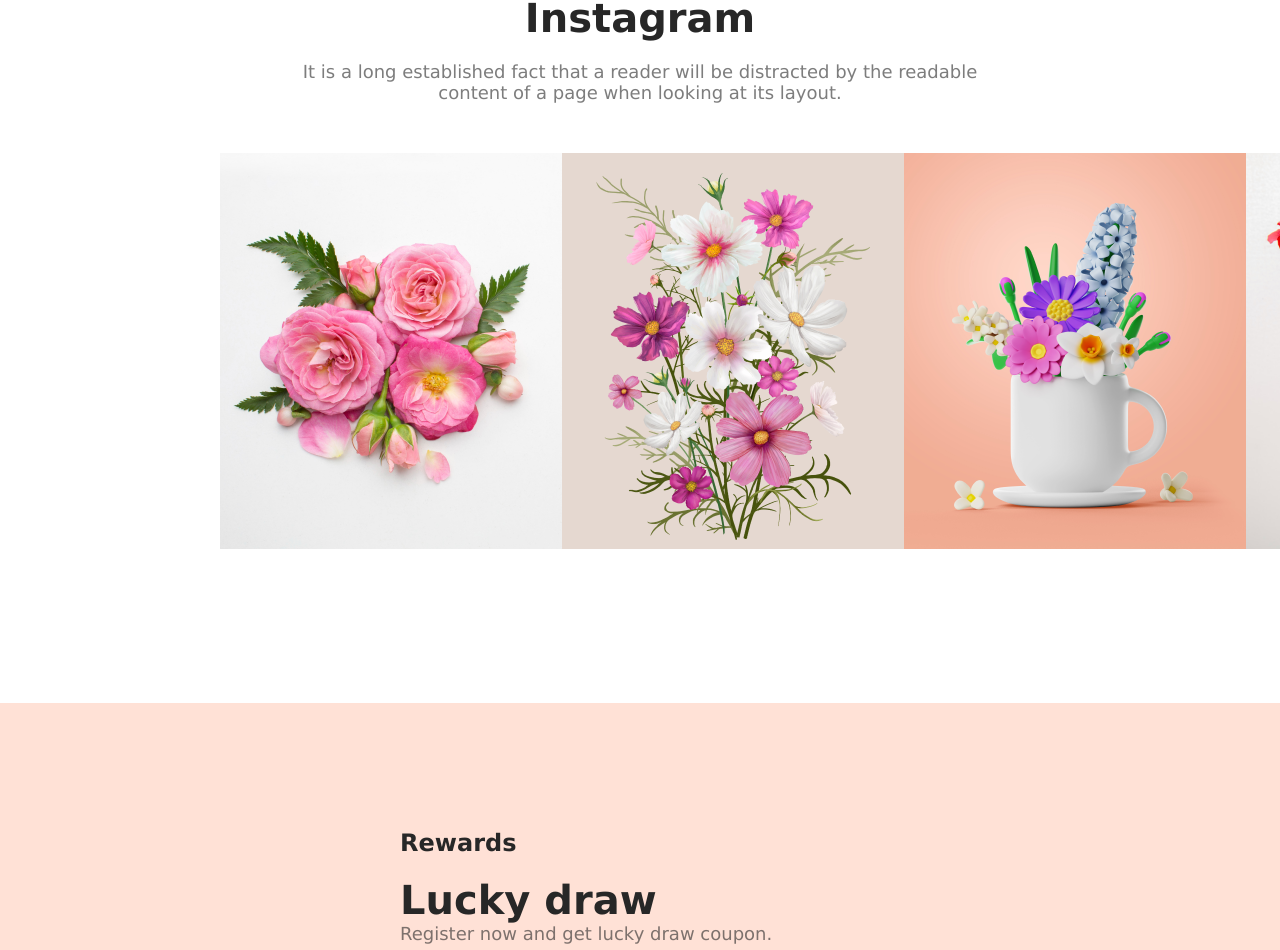
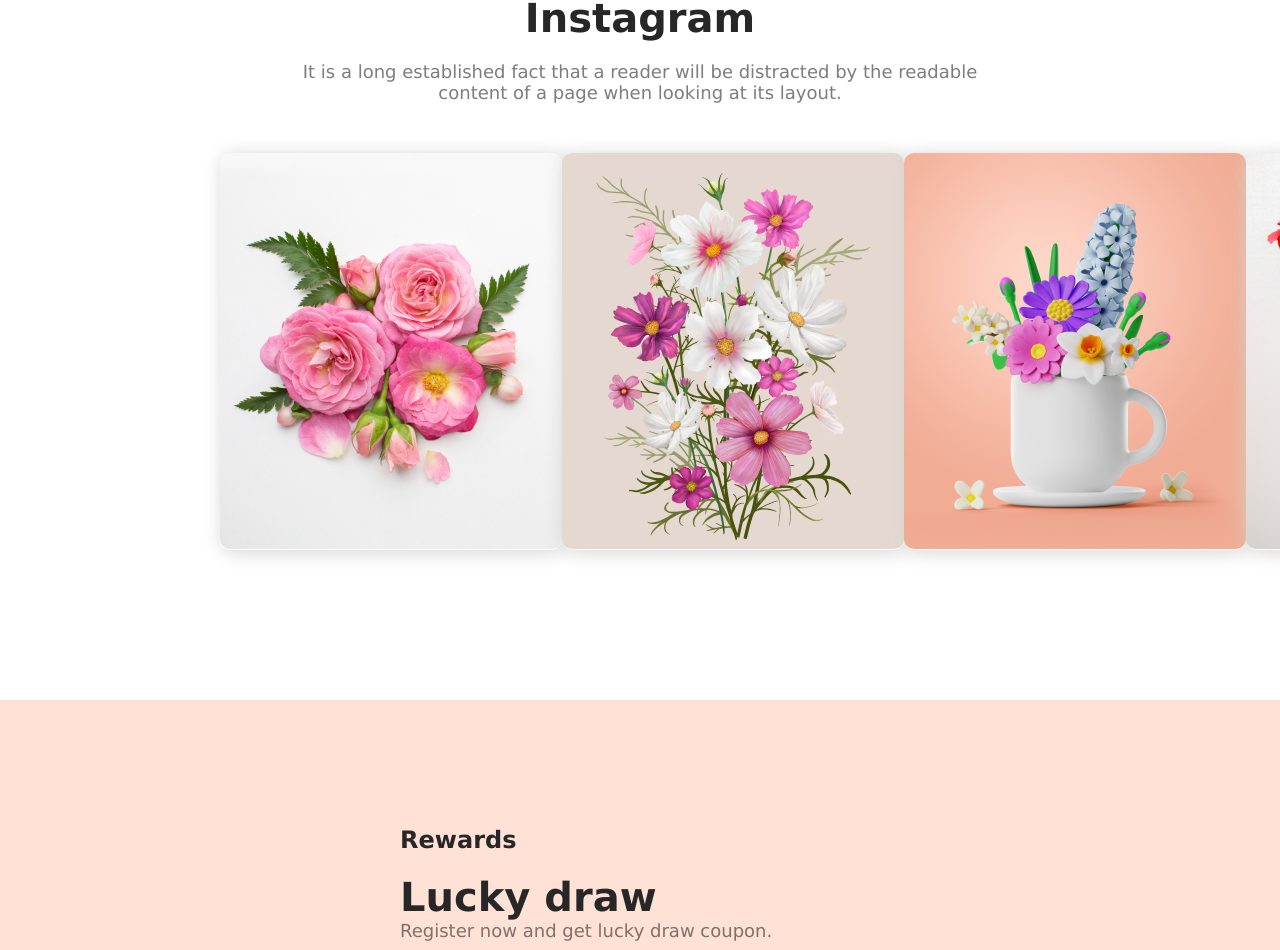
Before and after one commit to dronatoo21/flower-shop-assignment-1, a plain HTML site: page index.html in a window 1280 px wide. Shown: the part 3065-4015 px from the top of the page. Drawn offline with Linux system fonts and the light colour scheme.

Commit message:
added box-shadows

```diff
--- a/style.css
+++ b/style.css
@@ -32,6 +32,10 @@
     height: 500px;
     border-radius: 50% 50% 0 0;
     background-color: #E55473;
+}
+
+.f-list:hover{
+    box-shadow: 2px 2px 17px gray;
 }
 
 /*----Header section styles----*/
@@ -189,6 +193,16 @@
     justify-content: space-between;
 }
 
+.flower-img{
+    height: 397px;
+    border-radius: 10px ;
+    box-shadow: 2px 2px 19px lightgray;
+}
+
+.flower-img > img{
+    border-radius: 10px;
+}
+
 /*container five styles*/
 
 .container-five{
```
